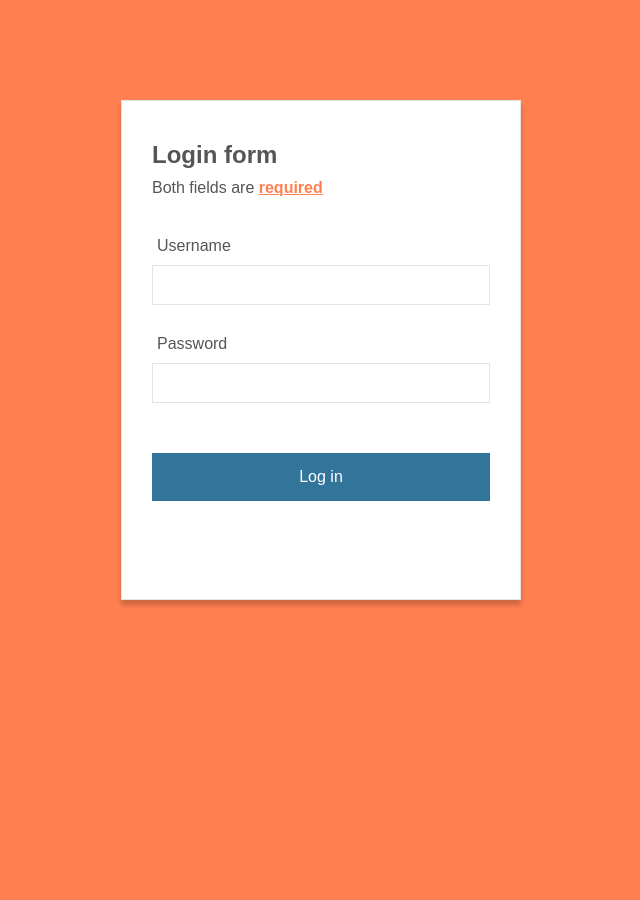
After one commit to wawatusee/oui.emilie-foudelman.com, a PHP site: page /admin/login.php in a window 1280 px wide. The commit adds this page. Shown: the whole page, without its empty margins (319-959 px from the left). Run offline with PHP 8.4, Linux system fonts and the light colour scheme.

Commit message:
mise en place session

```diff
--- /dev/null
+++ b/admin/css/login.css
@@ -0,0 +1,124 @@
+/* I always reset all the html elements */
+*{
+	margin: 0;
+	padding: 0;
+	box-sizing: border-box;
+}
+
+body{
+	font-family: sans-serif;
+	min-height: 100vh;
+	color: #555;
+	background-color: coral;
+}
+
+form, .content{
+	max-width: 400px;
+	min-height: 500px;
+	margin: 100px auto;
+	border:  thin solid #e4e4e4;
+	padding: 40px 30px;
+	box-shadow: 0 5px 5px rgba(0, 0, 0, 0.2);
+	background-color: white;
+}
+
+form h2{
+	margin-bottom: 10px;
+}
+
+form h4{
+	margin-bottom: 40px;
+	font-weight: normal;
+}
+form h4 span{
+	color:  coral;
+	font-weight: bold;
+	text-decoration: underline;
+}
+form label{
+	display: block;
+	margin-bottom: 10px;
+	padding-left: 5px;
+}
+
+form input, form textarea{
+	display: block;
+	width:  100%;
+	padding: 10px;
+	margin-bottom: 10px;
+	font-size: 16px;
+	border:  thin solid #e4e4e4;
+	margin-bottom: 30px;
+}
+
+form select{
+	display: block;
+	width:  100%;
+	margin-bottom: 10px;
+	padding: 10px;
+	font-size: 16px;
+	border:  thin solid #e4e4e4;
+	background-color: white;
+	color: #555;
+}
+
+form input:focus
+{
+	outline: none;
+	border: thin solid coral;
+}
+
+form textarea{
+	min-height: 150px;
+}
+
+form input::placeholder{
+	font-size: 16px;
+}
+
+form button{
+	background: #32749a;
+	color: white;
+	border: none;
+	padding: 15px;
+	width:  100%;
+	font-size: 16px;
+	margin-top: 20px;
+	cursor: pointer;
+}
+
+form button:active{
+	background-color: green;
+}
+
+.error{
+	margin-top: 30px;
+	color: #af0c0c;
+}
+
+.success{
+	margin-top: 30px;
+	color: green;
+}
+
+.content header a{
+	text-decoration: none;
+	padding: 6px 20px;
+	border: thin solid #d4d4d4;
+	font-size: 14px;
+	font-weight: normal;
+	background: #e4e4e4;
+	color: #555;
+}
+
+ .content header{
+	 display: flex;
+	 justify-content: space-between;
+	 align-items: center;
+	 border-bottom: thin solid #e4e4e4;
+	 padding-bottom: 30px;
+ }
+
+.content main{
+	margin-top: 50px;
+}
--- /dev/null
+++ b/admin/login.class.php
@@ -0,0 +1,34 @@
+<?php
+class LoginUser{
+	// class properties
+	private $username;
+	private $password;
+	public $error;
+	public $success;
+	private $storage = "login.json";
+	private $stored_users;
+
+	// class methods
+	public function __construct($username, $password){
+		$this->username = $username;
+		$this->password = $password;
+		$this->stored_users = json_decode(file_get_contents($this->storage), true);
+		$this->login();
+	}
+
+
+	private function login(){
+		foreach ($this->stored_users as $user) {
+			if($user['username'] == $this->username){
+				if(password_verify($this->password, $user['password'])){
+					session_start();
+					$_SESSION['user'] = $this->username;
+					header("location: index.php");
+					exit();
+				}
+			}
+		}
+		return $this->error = "Wrong username or password";
+	}
+
+}
--- /dev/null
+++ b/admin/login.json
@@ -0,0 +1,6 @@
+[
+    {
+        "username": "emilie",
+        "password": "$2y$10$1z6Y0jJ2CUwASdXsS0dB1.nKqBOsTzvzpJqOpHkV\/MY5UCf0loSX2"
+    }
+]
--- /dev/null
+++ b/admin/login.php
@@ -0,0 +1,34 @@
+<?php require("login.class.php") ?>
+<?php
+	if(isset($_POST['submit'])){
+		$user = new LoginUser($_POST['username'], $_POST['password']);
+	}
+?>
+<!DOCTYPE html>
+<html lang="en">
+<head>
+	<meta charset="UTF-8">
+	<meta name="viewport" content="width=device-width, initial-scale=1.0">
+	 <link rel="stylesheet" href="styles.css">
+	 <link rel="stylesheet" href="css/login.css">
+	<title>Log in form</title>
+</head>
+<body>
+	<form action="" method="post" enctype="multipart/form-data" autocomplete="off">
+		<h2>Login form</h2>
+		<h4>Both fields are <span>required</span></h4>
+
+		<label>Username</label>
+		<input type="text" name="username">
+
+		<label>Password</label>
+		<input type="text" name="password">
+
+		<button type="submit" name="submit">Log in</button>
+
+		<p class="error"><?php echo @$user->error ?></p>
+		<p class="success"><?php echo @$user->success ?></p>
+	</form>
+
+</body>
+</html>
```
Also changed, not shown: admin/admin.php (added, +149 -0 lines), admin/index.php (+14 -0 lines), admin/register.class.php (added, +69 -0 lines), admin/register.php (added, +35 -0 lines).
